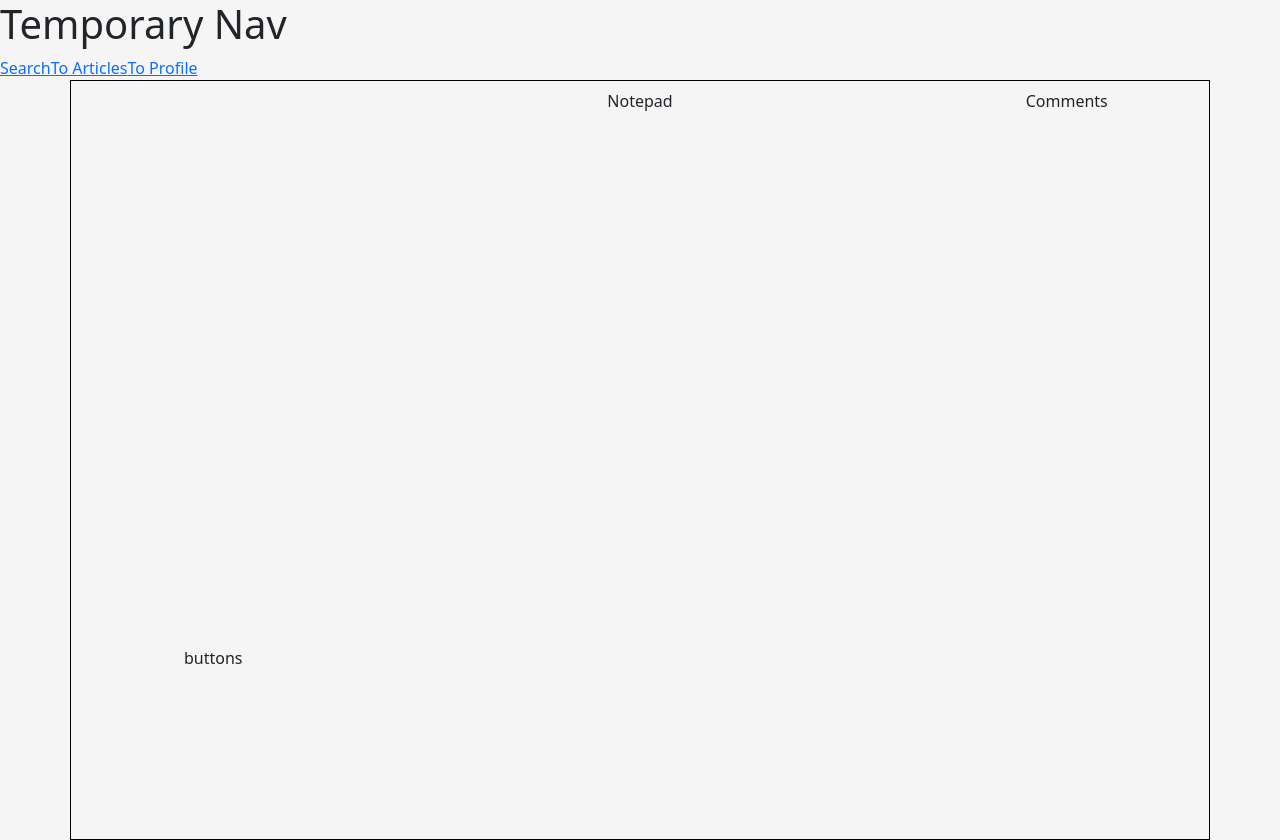
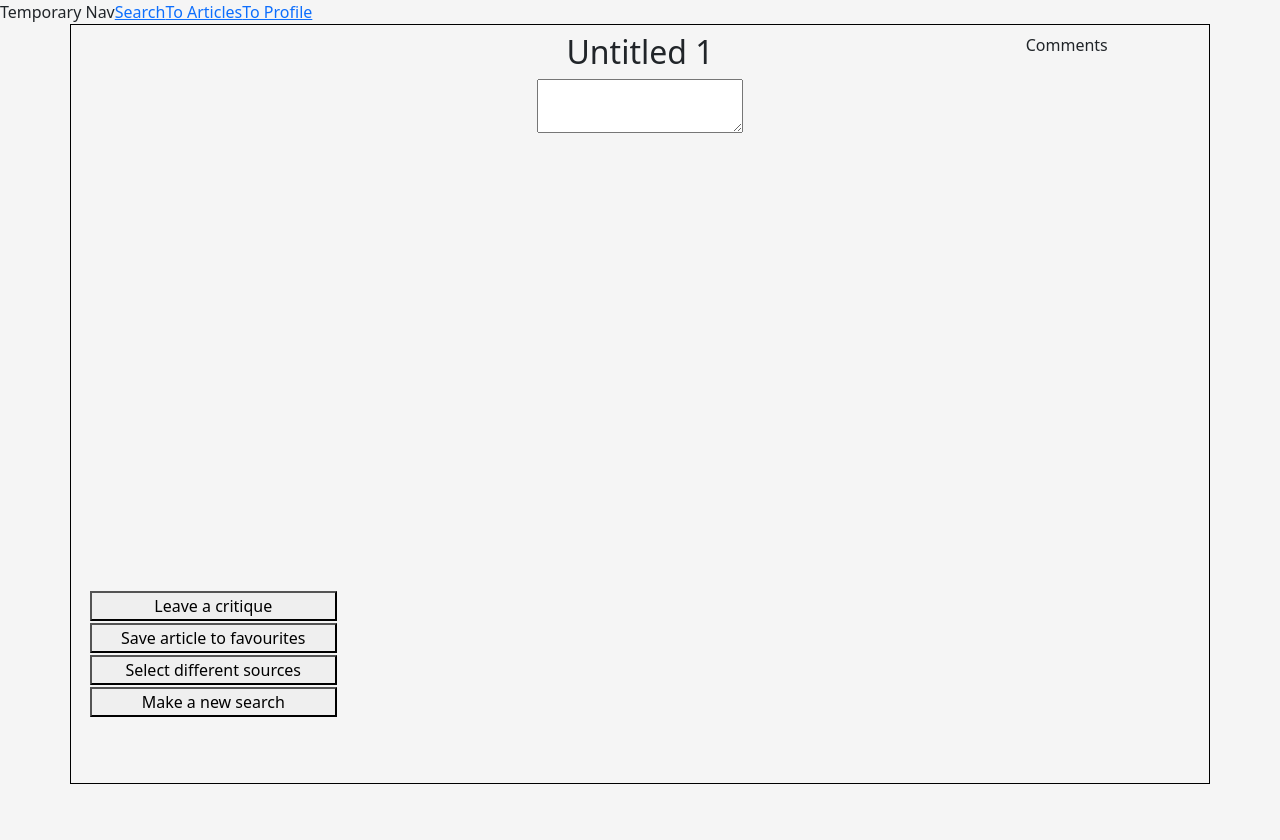
Before and after one commit to FaeriqRamley/Project_2_RoundTable, a React (Create React App) app in the folder react-file/: page /articles in a window 1280 px wide. After the commit the page ends 800 px from the top, so only its background shows below. Built offline with nearby package versions, Linux system fonts and the light colour scheme.

Commit message:
before installing react-quill

```diff
--- a/react-file/src/App.js
+++ b/react-file/src/App.js
@@ -281,8 +281,8 @@ function App() {
 
   return (
     <div>
-      <h1>Temporary Nav</h1>
       <div>
+        <span>Temporary Nav</span>
         <Link to="/">Search</Link>
         <Link to="/articles">To Articles</Link>
         <Link to="/profile">To Profile</Link>
--- /dev/null
+++ b/react-file/src/components/ArticlePage/ButtonMenu.js
@@ -0,0 +1,14 @@
+import React from 'react'
+import styles from './buttonMenu.module.css'
+function ButtonMenu() {
+    return (
+        <div className={styles.menu}>
+            <button>Leave a critique</button>
+            <button>Save article to favourites</button>
+            <button>Select different sources</button>
+            <button>Make a new search</button>
+        </div>
+    )
+}
+
+export default ButtonMenu
--- /dev/null
+++ b/react-file/src/components/ArticlePage/Notepad.js
@@ -0,0 +1,16 @@
+import React from 'react'
+
+function Notepad() {
+    return (
+        <React.Fragment>
+            <div>
+                <h2>Untitled 1</h2>
+            </div>
+            <textarea>
+
+            </textarea>
+        </React.Fragment>
+    )
+}
+
+export default Notepad
--- /dev/null
+++ b/react-file/src/components/ArticlePage/buttonMenu.module.css
@@ -0,0 +1,7 @@
+.menu{
+    overflow: hidden;
+}
+.menu button{
+    margin:1px;
+    width:95%;
+}
--- a/react-file/src/pages/ArticlePage.js
+++ b/react-file/src/pages/ArticlePage.js
@@ -1,5 +1,7 @@
 import React from 'react';
 import ArticleNav from '../components/ArticlePage/ArticleNav';
+import ButtonMenu from '../components/ArticlePage/ButtonMenu';
+import Notepad from '../components/ArticlePage/Notepad';
 
 function ArticlePage() {
     return (
@@ -11,12 +13,11 @@ function ArticlePage() {
                             <div className="col"><ArticleNav/></div>
                         </div>
                         <div className="row h-25">
-                            <div className="col">buttons</div>
+                            <div className="col"><ButtonMenu/></div>
                         </div>
                     </div>
-
                 </div>
-                <div className="col-md-6">Notepad</div>
+                <div className="col-md-6"><Notepad/></div>
                 <div className="col-md-3">Comments</div>
             </div>
 
```
